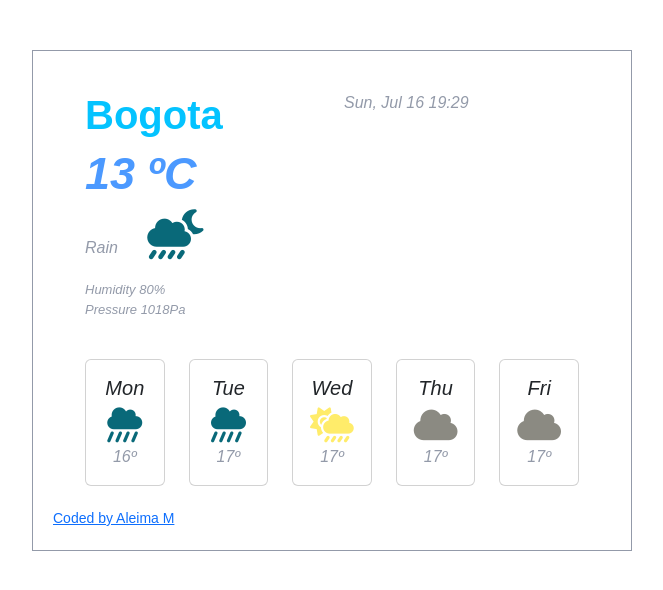
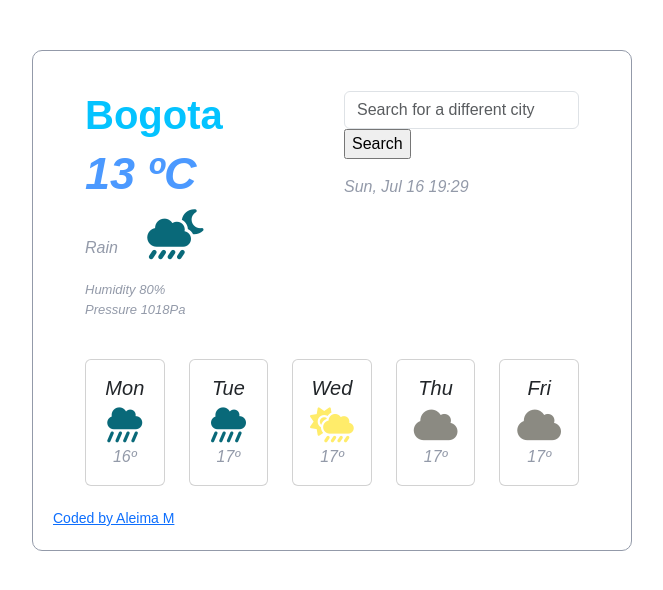
Before and after one commit to Almart11/Weather-project, a plain HTML site: page index.html in a window 1280 px wide. Shown: the whole page, without its empty margins (308-971 px from the left). Drawn offline with nearby package versions, Linux system fonts and the light colour scheme.

Commit message:
searching-button

```diff
--- a/index.html
+++ b/index.html
@@ -29,7 +29,22 @@
           <i class="fa-solid fa-cloud-moon-rain rain-moon-icon"></i>
         </div>
         <div class="col-6">
-          <div id="date">Sun, Jul 16 19:29</div>
+          <div class="weather">
+            <form id="searching">
+              <div class="mb-3">
+                <input
+                  type="text"
+                  class="form-control"
+                  id="city"
+                  aria-describedby="cityHelp"
+                  placeholder="Search for a different city"
+                  autocomplete="off"
+                />
+                <input type="submit" value="Search" />
+              </div>
+            </form>
+            <div id="date">Sun, Jul 16 19:29</div>
+          </div>
         </div>
         <div class="details-weather">
           <div>Humidity <span id="humidity">80</span>%</div>
--- a/src/style.css
+++ b/src/style.css
@@ -4,6 +4,7 @@ body {
   max-width: 600px;
   margin: 50px auto;
   border: 1px solid #939aa9;
+  border-radius: 10px;
 }
 h1 {
   color: #04c3ff;
```
